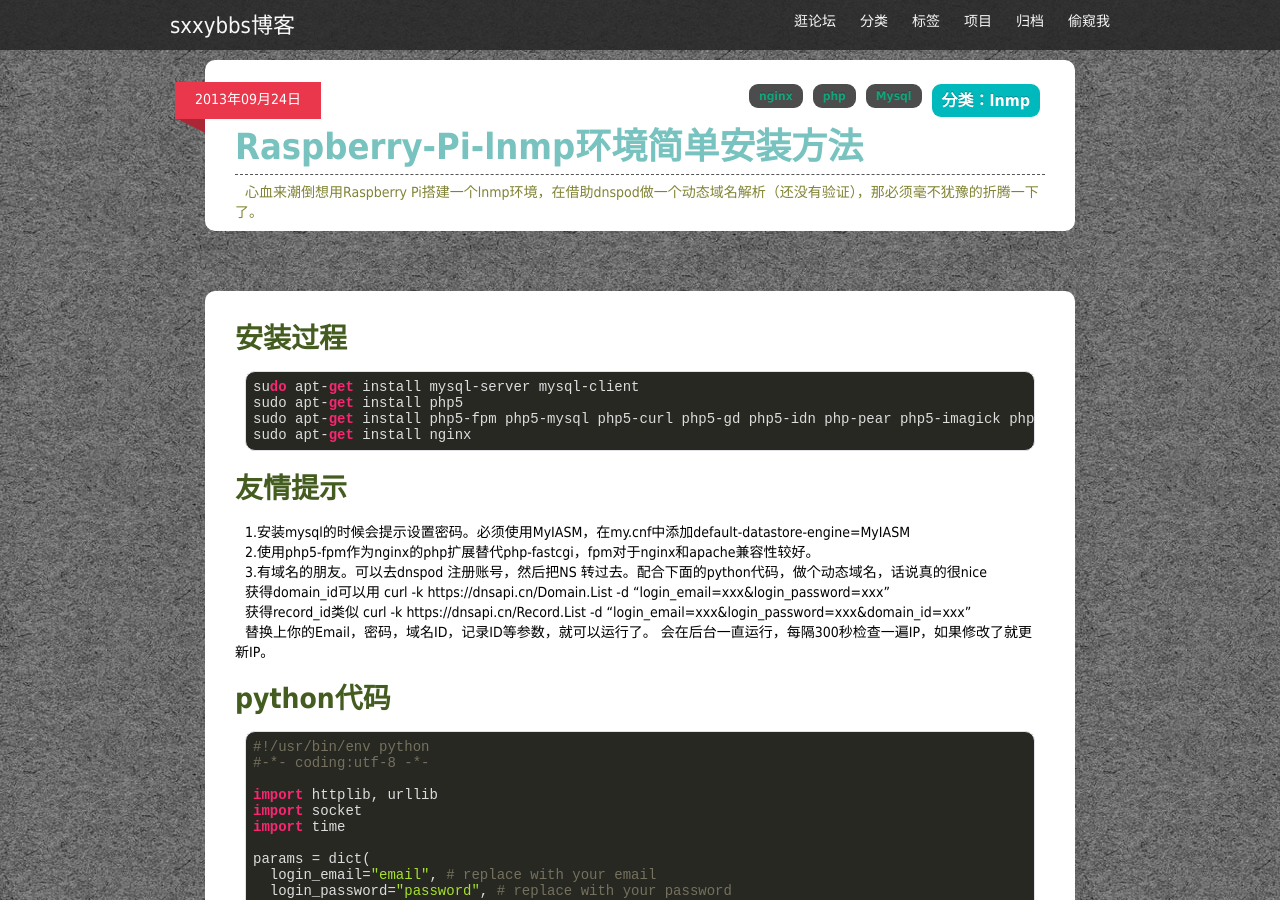
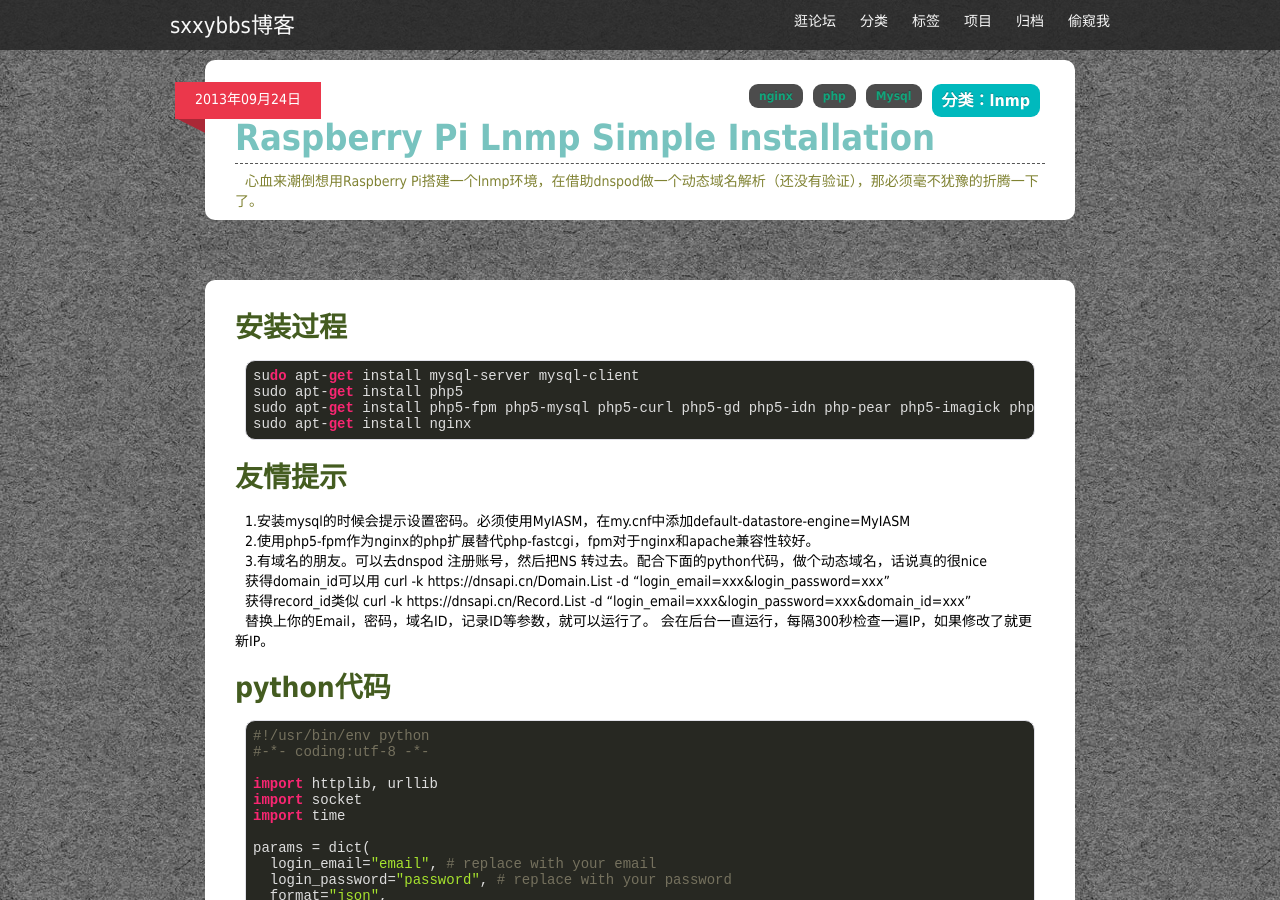
Before and after one commit to sxxybbs/sxxybbs.github.com, a Jekyll site: the page built from _posts/2013-09-24-Raspberry-Pi-lnmp-Simple-Installation.md, in a window 1280 px wide and 900 px high. Built offline with Jekyll 4.4.1, drawn with Linux system fonts in a browser that asks for light colours; nearby versions of some CDN libraries; library files that are not in the unit come from our copies; Markdown is read by kramdown in place of the engine named in the settings; comment, search, counter and statistics services are not loaded; some of the changed lines change nothing that is shown.

Commit message:
Update and rename 2013-09-24-Raspberry-Pi-lnmp环境简单安装方法.md to 2013-09-24-Raspberry-Pi-lnmp-Simple-Installation.md

```diff
--- a/_posts/2013-09-24-Raspberry-Pi-lnmp环境简单安装方法.md
+++ b/_posts/2013-09-24-Raspberry-Pi-lnmp-Simple-Installation.md
@@ -2,8 +2,7 @@
 layout: post
 category: lnmp
 tags: Mysql php nginx
-pageurl: Raspberry-Pi-lnmp
-title: Raspberry-Pi-lnmp环境简单安装方法
+title1: Raspberry-Pi-lnmp环境简单安装方法
 keywords: Raspberry-Pi-lnmp环境简单安装方法
 description: 心血来潮倒想用Raspberry Pi搭建一个lnmp环境，在借助dnspod做一个动态域名解析（还没有验证），那必须毫不犹豫的折腾一下了。
 ---
@@ -28,7 +27,8 @@
 
   替换上你的Email，密码，域名ID，记录ID等参数，就可以运行了。 会在后台一直运行，每隔300秒检查一遍IP，如果修改了就更新IP。
 
-###python代码
+### python代码
+
     #!/usr/bin/env python
     #-*- coding:utf-8 -*-
 
```
